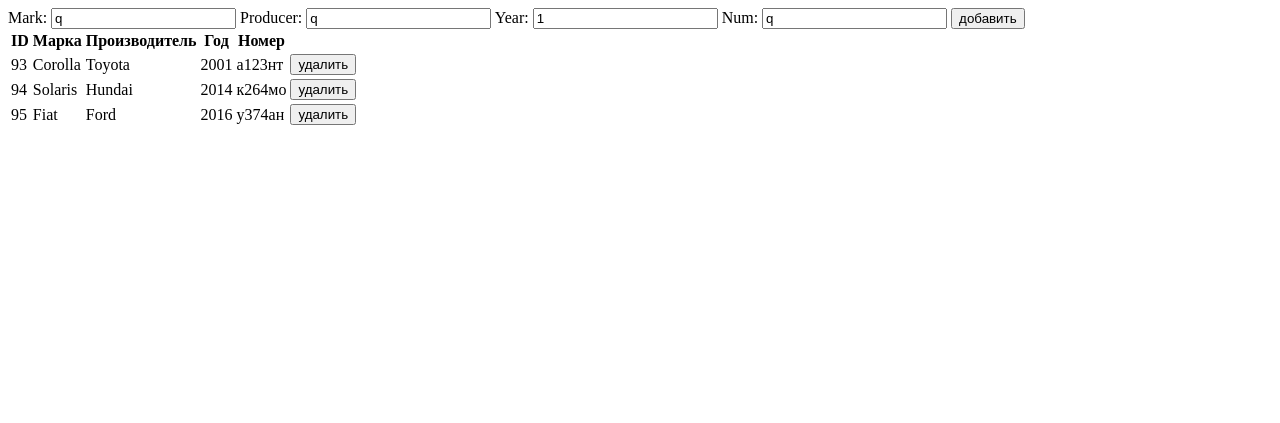
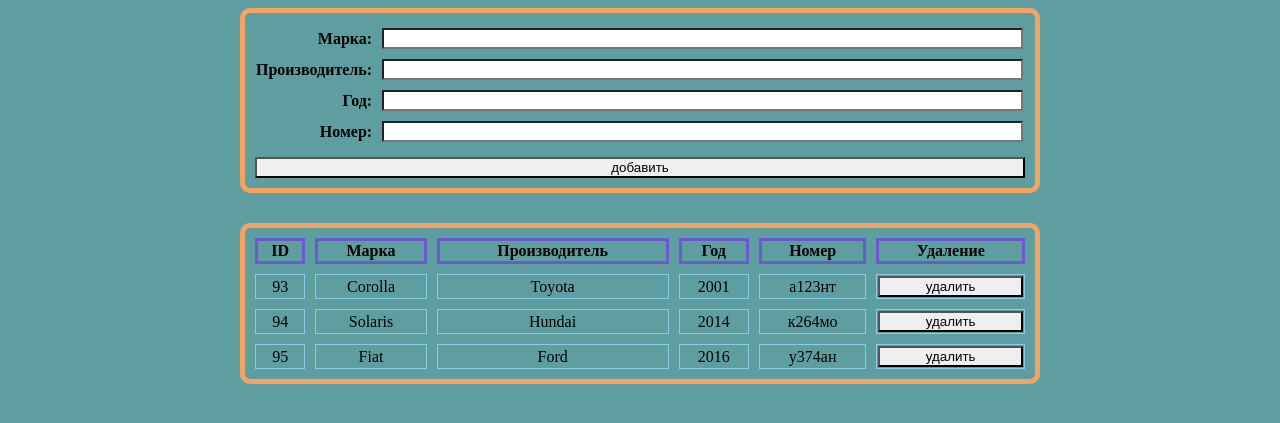
Before and after one commit to SamsaraKid/HomeWork49_DjangoModelsCars, a Django app: page / in a window 1280 px wide. Shown: the top 423 px of the page. Run offline with Django 4.2, Linux system fonts and the light colour scheme; data comes from the database, SQL or seed files in the repository; both versions use the stored data as it was after the commit.

Commit message:
готов

```diff
--- a/cars/myforms.py
+++ b/cars/myforms.py
@@ -2,7 +2,7 @@ from django import forms
 
 
 class CarForm(forms.Form):
-    mark = forms.CharField(max_length=20, initial='q')
-    producer = forms.CharField(max_length=20, initial='q')
-    year = forms.IntegerField(initial='1')
-    num = forms.CharField(max_length=20, initial='q')
+    mark = forms.CharField(label='Марка', max_length=20)
+    producer = forms.CharField(label='Производитель', max_length=20)
+    year = forms.IntegerField(label='Год')
+    num = forms.CharField(label='Номер', max_length=20)
--- /dev/null
+++ b/cars/static/css/main.css
@@ -0,0 +1,68 @@
+body{
+    font-family: "Ink Free";
+    background-color: cadetblue;
+    box-sizing: border-box;
+}
+
+form{
+    width: 770px;
+    margin: auto;
+    border: 5px solid sandybrown;
+    border-radius: 10px;
+    padding: 10px;
+}
+
+form table{
+    width: 100%;
+    border-collapse: collapse;
+}
+
+form th{
+    width: 15%;
+    text-align: right;
+    padding-right: 10px;
+}
+
+form td{
+    width: 85%;
+    padding: 5px 0;
+}
+
+input{
+    width: 98.5%;
+    text-align: center;
+    border-radius: 0;
+}
+
+button{
+    width: 100%;
+    border-radius: 0;
+    box-shadow: none;
+}
+
+input[type=submit]{
+    margin-top: 10px;
+    width: 100%;
+}
+
+.wrap{
+    width: max-content;
+    margin: auto;
+}
+
+.db-table{
+	width: 800px;
+	border-spacing: 10px;
+	border: 5px solid sandybrown;
+    border-radius: 10px;
+    text-align: center;
+    margin-top: 30px;
+}
+
+.db-table td{
+    border: skyblue solid 1px;
+}
+
+.db-table th{
+    border: slateblue solid 3px;
+}
--- a/cars/views.py
+++ b/cars/views.py
@@ -12,7 +12,6 @@ def index(req):
 def add(req):
     if req.POST:
         car = Car()
-        print(Car.objects.values_list())
         car.mark = req.POST.get('mark')
         car.producer = req.POST.get('producer')
         car.year = req.POST.get('year')
--- a/templates/index.html
+++ b/templates/index.html
@@ -1,34 +1,41 @@
 <!DOCTYPE html>
+{% load static %}
 <html lang="en">
 <head>
     <meta charset="UTF-8">
     <title>База автомобилей</title>
+    <link rel="stylesheet" href="{% static 'css/main.css' %}">
 </head>
 <body>
 
+<div class="wrap">
     <form action="add/" method="POST">
         {% csrf_token %}
-    {{ form }}
+        <table>{{ form }}</table>
         <input type="submit" value="добавить">
     </form>
 
-<table>
+    <table class="db-table">
         <tr>
             <th>ID</th>
             <th>Марка</th>
             <th>Производитель</th>
             <th>Год</th>
             <th>Номер</th>
+            <th>Удаление</th>
         </tr>
         {% for car in database %}
             <tr>
                 {% for data in car %}
                     <td>{{ data }}</td>
                 {% endfor %}
-            <td><a href="{% url 'delete' car.0 %}"><button>удалить</button></a></td>
+                <td><a href="{% url 'delete' car.0 %}">
+                    <button>удалить</button>
+                </a></td>
             </tr>
         {% endfor %}
     </table>
+</div>
 
 </body>
 </html>
```
Also changed, not shown: db.sqlite3. Lines whose indentation alone changed are shown as unchanged.
